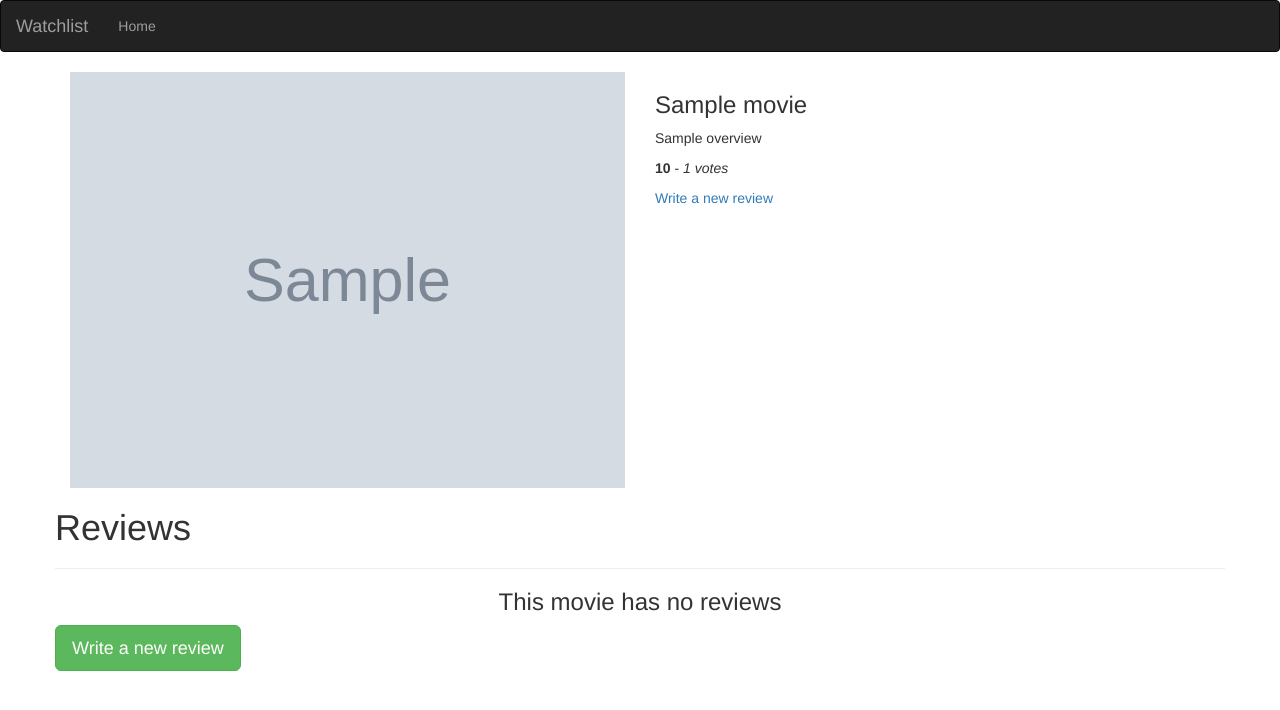
After one commit to BenkiKuu/pythonip2, a Flask app: template app/templates/movie.html in a window 1280 px wide. The commit adds this page. Shown: the top 710 px of the page. Run offline with Flask 2, Linux system fonts and the light colour scheme; the template is opened without the code that fills it: most values are stand-ins (such as "Sample title", 1, 10 or a date in 2020); grey boxes marked "Sample" are stand-in pictures; parts of the project's set-up code (start-up, migrations or seed data) failed here and were passed over; some libraries are stand-ins or nearby versions.

Commit message:
finalises the re structuring

```diff
--- a/app/templates/base.html
+++ b/app/templates/base.html
@@ -1,6 +1,24 @@
-{% extends 'bootstrap/base.html'%}
+<!DOCTYPE html>
+<html>
+    <head>
+        {% extends 'bootstrap/base.html' %}
+        <meta charset="utf-8">
+        {% if title %}
+        <title> {{ title }}</title>
+        {% else %}
+        <title> Welcome to the best Movie Review website </title>
+        {% endif %}
+    </head>
+    <body>
+        <!-- Navbar block  -->
+        {% block navbar %}
+            {% include 'navbar.html' %}
+        {% endblock %}
 
-<!-- Navbar block  -->
-{% block navbar %}
-    {% include 'navbar.html' %}
-{% endblock %}
+        <!-- Content block -->
+
+        {% block content %}
+
+        {% endblock%}
+    </body>
+</html>
--- /dev/null
+++ b/app/templates/fourOwfour.html
@@ -0,0 +1,5 @@
+{% extends 'base.html'%}
+
+{% block content %}
+    <h1>WHOOOPS we can't find that page</h1>
+{% endblock %}
--- /dev/null
+++ b/app/templates/macros.html
@@ -0,0 +1,24 @@
+{% macro displayMovieList(movie_list) %}
+
+{% for movie in movie_list %}
+<div class="col-xs-12 col-sm-4 col-md-2 col-lg-2 movie-card">
+    <img src="{{ movie.poster }}" alt="{{ movie.title }} poster" class="img-responsive">
+    <li class="text-center">
+        <a href="/movie/{{movie.id}}">{{ movie.title|truncate(10)}}</a>
+
+    </li>
+</div>
+
+{% endfor %}
+
+{% endmacro %}
+
+<!-- Displaying reviews macro -->
+{% macro displayReviews(review_list) %}
+{% for review in review_list %}
+<div class="col-xs-12 col-sm-4 col-md-4 col-lg-4 review-card">
+    <h2> {{ review.title}} </h2>
+    <p> {{ review.review | truncate(30) }}</p>
+</div>
+{% endfor %}
+{% endmacro %}
--- /dev/null
+++ b/app/templates/movie.html
@@ -0,0 +1,41 @@
+{% extends 'base.html' %}
+{% import 'macros.html' as macro %}
+<!-- Content block -->
+{% block content %}
+<div class="container">
+
+    <!-- Poster background -->
+    <div class="row">
+        <div class="col-xs-6 col-sm-6 col-md-6 col-lg-6 posterPath">
+            <img src="{{movie.poster}}" width=100% height=auto>
+        </div>
+
+        <div class="col-xs-6 col-sm-6 col-md-6 col-lg-6 movie-details">
+            <h3>{{ movie.title }}</h3>
+
+            <p class="overview"> {{ movie.overview }}</p>
+            <p class="ratings"> <b> {{ movie.vote_average }}</b> - <i>{{ movie.vote_count}} votes </i> </p>
+            <a class="ratings" href="/movie/review/new/{{movie.id}}"> Write a new review</a>
+
+
+        </div>
+    </div>
+
+    <div class="row">
+
+            <h1>Reviews</h1>
+            <hr>
+
+            {% if reviews %}
+                {{macro.displayReviews(reviews)}}
+
+            {% else%}
+                <h3 class="text-center">This movie has no reviews </h3>
+
+                <a class="btn btn-success btn-lg text-center" href="/movie/review/new/{{movie.id}}"> Write a new review</a>
+            {% endif %}
+
+    </div>
+
+</div>
+{% endblock %}
--- a/app/templates/navbar.html
+++ b/app/templates/navbar.html
@@ -1,10 +1,3 @@
-<!DOCTYPE html>
-<html>
-  <head>
-    <meta charset="utf-8">
-    <title></title>
-  </head>
-  <body>
 <div class="navbar navbar-inverse" role="navigation">
 <div class="container-fluid">
     <div class="navbar-header">
@@ -14,7 +7,7 @@
           <span class="icon-bar"></span>
           <span class="icon-bar"></span>
         </button>
-                <a class="navbar-brand" href="/"> News Items </a>
+        <a class="navbar-brand" href="/"> Watchlist </a>
     </div>
     <div class="navbar-collapse collapse">
         <ul class="nav navbar-nav">
@@ -23,5 +16,3 @@
 
 </div>
 </div>
-  </body>
-</html>
```
Also changed, not shown: app/templates/index.html (+32 -8 lines), app/templates/new_review.html (added, +18 -0 lines), app/templates/news.html (deleted, +0 -14 lines), app/templates/search.html (added, +18 -0 lines). Lines whose indentation alone changed are shown as unchanged.
